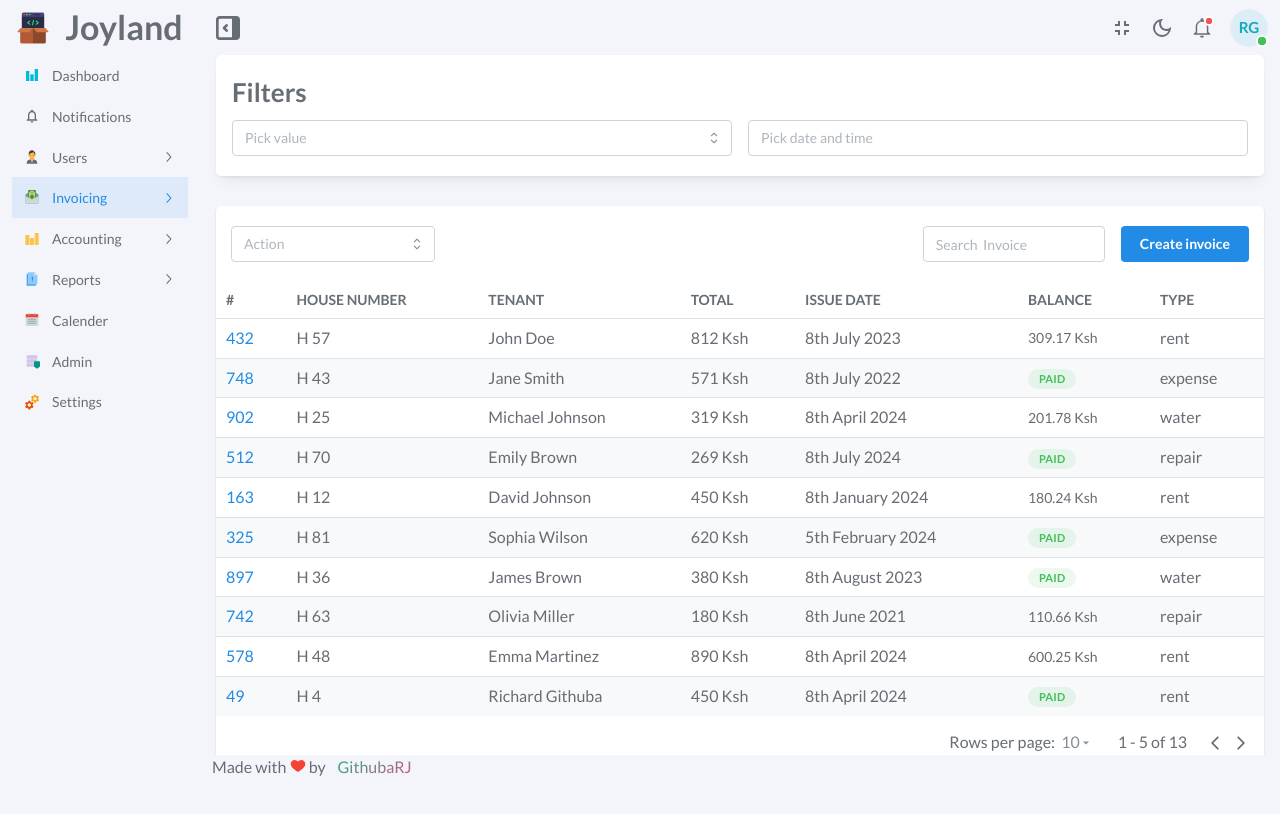
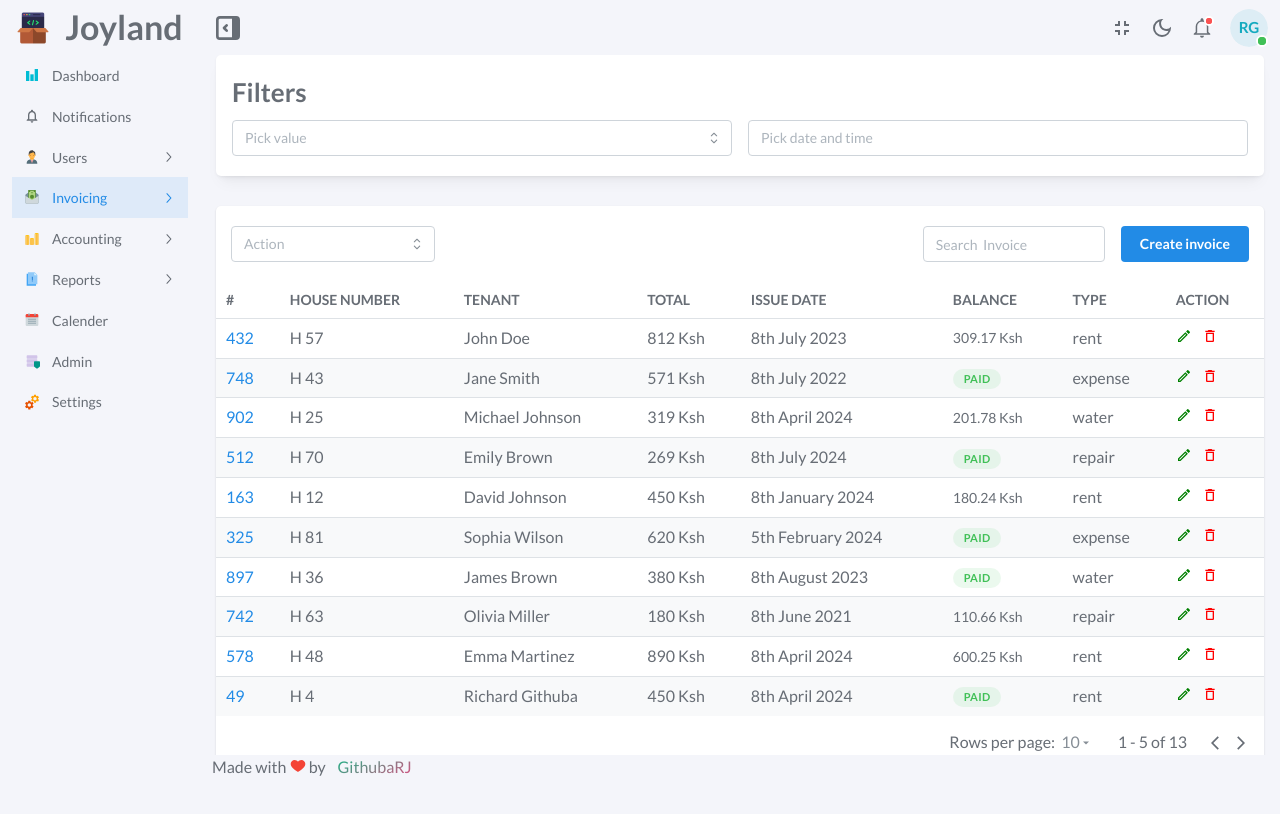
Before and after one commit to githubarj/githubarj-joyland-rent-management-system, a React (Vite) app in the folder client-joyland/: page /Invoicing/invoice-list in a window 1280 px wide. Shown: the top 814 px of the page. Built offline with nearby package versions, Linux system fonts and the light colour scheme; data requests are answered from the project's data file.

Commit message:
added the actions on the table

```diff
--- a/client-joyland/src/views/Invoicing/Components/InvoiceTable.tsx
+++ b/client-joyland/src/views/Invoicing/Components/InvoiceTable.tsx
@@ -12,11 +12,14 @@ import {
   Table,
   TableData,
   Text,
+  Tooltip,
+  UnstyledButton,
 } from '@mantine/core';
 import { InvoiceService } from '../../../services/_invoice.service';
 import { invoices } from '../../../helpers/dataShapes';
 import invoicingStyles from '../invoicingStyles.module.scss';
 import CustomPagination from './Pagination';
+import { MdDeleteOutline, MdOutlineModeEdit } from 'react-icons/md';
 
 const InvoiceTable: React.FC = () => {
   const [dataSource, setDataSource] = useState<ReactNode[][]>([]);
@@ -40,6 +43,7 @@ const InvoiceTable: React.FC = () => {
     'ISSUE DATE',
     'BALANCE',
     'TYPE',
+    'ACTION',
   ];
 
   dayjs.extend(advancedFormat);
@@ -60,6 +64,18 @@ const InvoiceTable: React.FC = () => {
         )}
       </div>,
       <Text>{item.type} </Text>,
+      <Flex gap={'xs'} align={'center'}>
+        <Tooltip label={'edit'}>
+          <UnstyledButton>
+            <MdOutlineModeEdit color='green'/>
+          </UnstyledButton>
+        </Tooltip>
+        <Tooltip label={'delete'}>
+          <UnstyledButton>
+            <MdDeleteOutline color='red' />
+          </UnstyledButton>
+        </Tooltip>
+      </Flex>,
     ]);
   };
 
```
